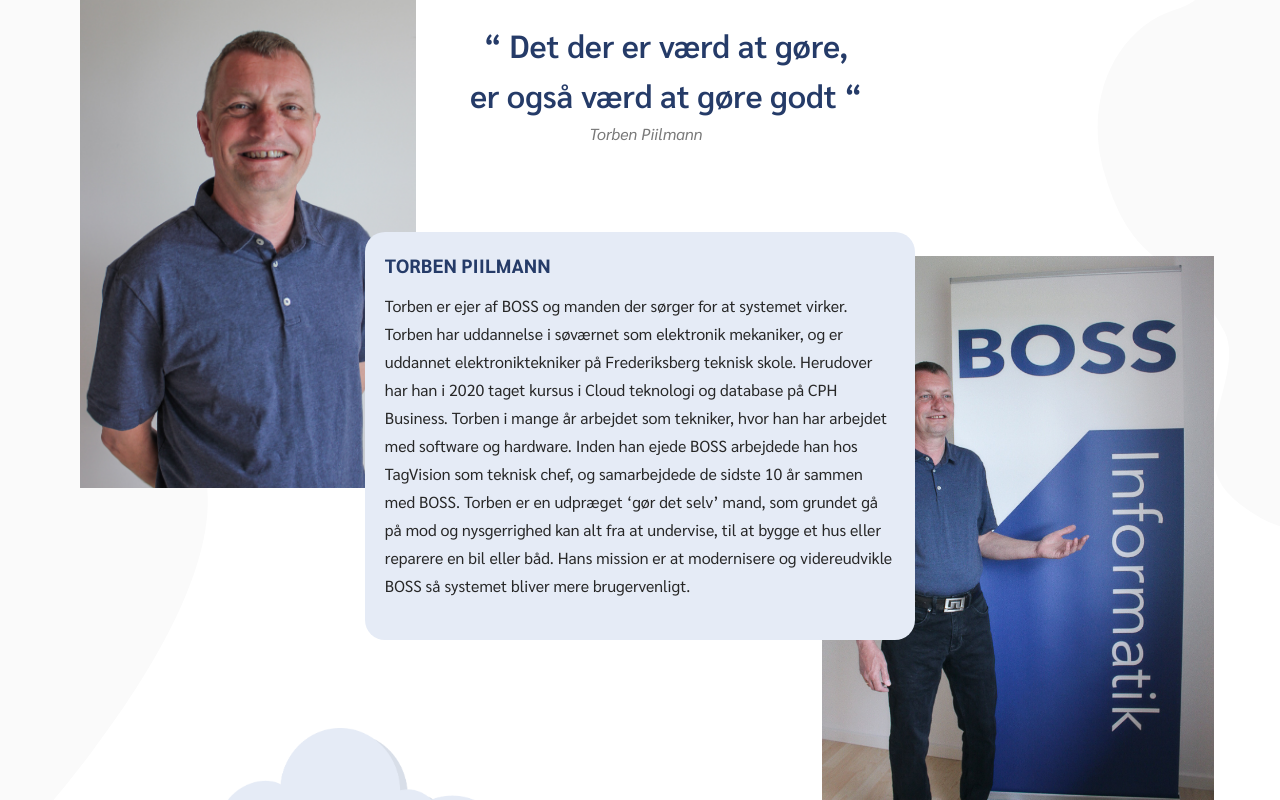
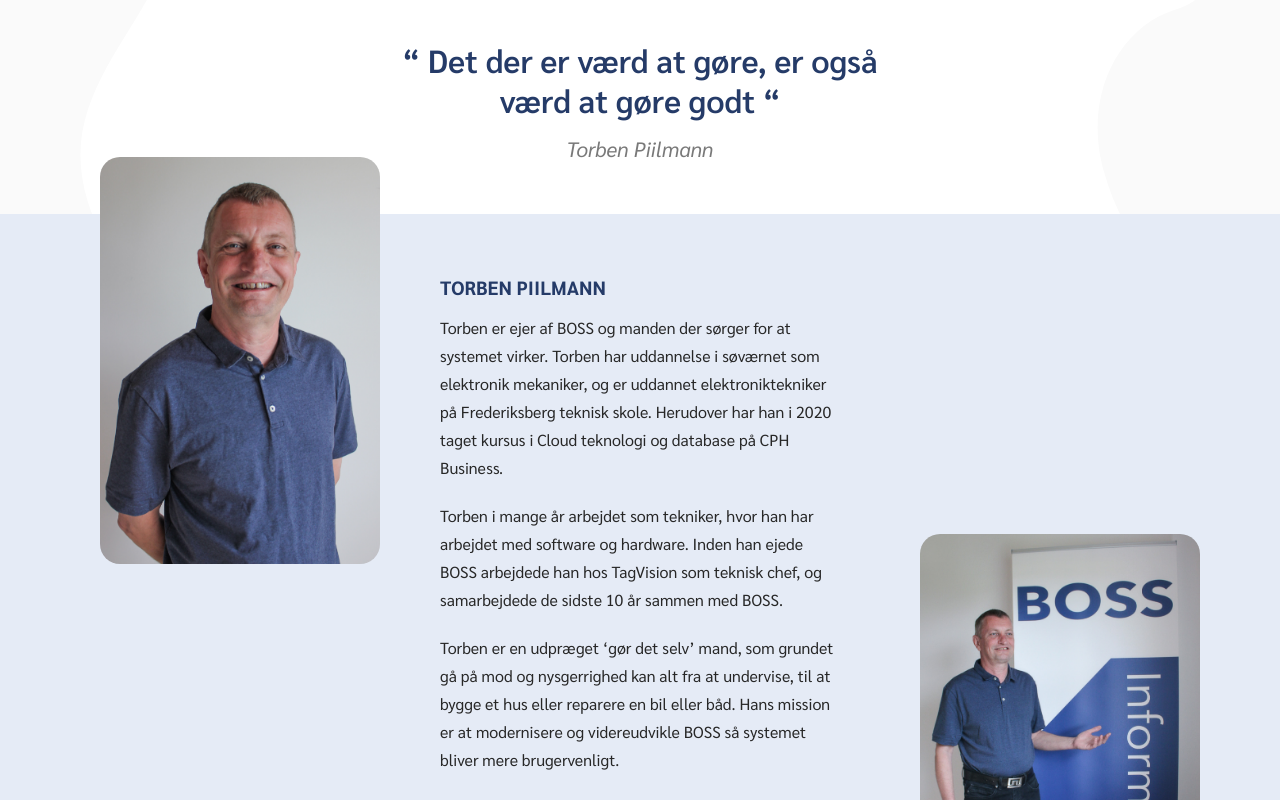
Before and after one commit to sand4570/BOSS, a React (Vite) app: page /about in a window 1280 px wide. Shown: the part 520-1320 px from the top of the page. Built offline with nearby package versions, Linux system fonts and the light colour scheme.

Commit message:
about styling

```diff
--- a/src/pages/About/index.jsx
+++ b/src/pages/About/index.jsx
@@ -16,16 +16,18 @@ const About = () => {
             <img src='/bog_scan2.jpg' alt='bog bliver scannet'></img>
             </section>
             <section id='owner_section'>
-                <div id='portrait_wrapper'>
-                    <img src='/torben-portrait.jpg'></img>
-                    <div id='owner_desk_wrapper'>
-                        <p className='citat'>“ Det der er værd at gøre, er også værd at gøre godt “</p>
-                        <p className='citat_afsender'>Torben Piilmann</p>
+            <div id='owner_desk_wrapper'>
+                    <p className='citat'>“ Det der er værd at gøre, er også værd at gøre godt “</p>
+                    <p className='citat_afsender'>Torben Piilmann</p>
+                </div>
+            <img id="portrait" src='/torben-portrait.jpg'></img>
+                <div id='torben_wrapper'>
+                    <div>
+                    <h3>Torben Piilmann</h3>
+                    <p>Torben er ejer af BOSS og manden der sørger for at systemet virker. Torben har uddannelse i søværnet som elektronik mekaniker, og er uddannet elektroniktekniker på Frederiksberg teknisk skole. Herudover har han i 2020 taget kursus i Cloud teknologi og database på CPH Business. </p>
+                    <p>Torben i mange år arbejdet som tekniker, hvor han har arbejdet med software og hardware. Inden han ejede BOSS arbejdede han hos TagVision som teknisk chef, og samarbejdede de sidste 10 år sammen med BOSS.</p>
+                    <p>Torben er en udpræget ‘gør det selv’ mand, som grundet gå på mod og nysgerrighed kan alt fra at undervise, til at bygge et hus eller reparere en bil eller båd. Hans mission er at modernisere og videreudvikle BOSS så systemet bliver mere brugervenligt. </p>
                     </div>
-                </div>
-                <div id='torben_wrapper'>
-                    <h3>Torben Piilmann</h3>
-                    <p>Torben er ejer af BOSS og manden der sørger for at systemet virker. Torben har uddannelse i søværnet som elektronik mekaniker, og er uddannet elektroniktekniker på Frederiksberg teknisk skole. Herudover har han i 2020 taget kursus i Cloud teknologi og database på CPH Business. Torben i mange år arbejdet som tekniker, hvor han har arbejdet med software og hardware. Inden han ejede BOSS arbejdede han hos TagVision som teknisk chef, og samarbejdede de sidste 10 år sammen med BOSS. Torben er en udpræget ‘gør det selv’ mand, som grundet gå på mod og nysgerrighed kan alt fra at undervise, til at bygge et hus eller reparere en bil eller båd. Hans mission er at modernisere og videreudvikle BOSS så systemet bliver mere brugervenligt. </p>
                 </div>
                 <img id='work_img' src='/torben-present.jpg'></img>
             </section>
--- a/src/pages/About/style.scss
+++ b/src/pages/About/style.scss
@@ -21,45 +21,41 @@ h2 {
 	}
 }
 
-#owner_section {
-	margin-top: 30px;
-	#portrait_wrapper {
+#owner_section{
+	margin-top: 70px;
+	img{
+		width: 75%;
+		border-radius: 20px;
+		margin: 0 auto;
+		display: block;
+		z-index: 1;
+		position: relative;
+	}
+	#work_img{
+		top: -70px;
+	}
+	#owner_desk_wrapper {
 		display: flex;
-		gap: 10px;
-		align-items: center;
-		img {
-			width: 50%;
-			z-index: -2;
+		flex-direction: column;
+		.citat {
+			font-size: 1.5rem;
+			line-height: 30px;
 		}
-		#owner_desk_wrapper {
-			display: flex;
-			flex-direction: column;
-			.citat {
-				font-size: 1.3rem;
-				line-height: 30px;
-			}
-			.citat_afsender {
-				font-size: 1rem;
-			}
+		.citat_afsender {
+			font-size: 1.1rem;
 		}
 	}
-	#torben_wrapper {
+	#torben_wrapper{
 		background-color: $rain;
-		padding: 5px 10px 20px;
-		border-radius: 20px;
 		position: relative;
 		top: -30px;
-		margin: 0 5px;
-		z-index: -1;
-	}
-	#work_img {
-		width: 70%;
-		position: relative;
-		top: -60px;
-		float: right;
-		margin-right: auto;
-		//right: -105px;
-		z-index: -2;
+		left: -10px;
+		width: 100vw;
+		padding: 50px 10px;
+		div{
+			max-width: 600px;
+			margin: 0 auto;
+		}
 	}
 }
 
@@ -98,46 +94,46 @@ h2 {
 		}
 	}
 
-	#owner_section {
-		height: 700px;
-		#portrait_wrapper {
-			align-items: flex-start;
-			#owner_desk_wrapper .citat {
-				max-width: 400px;
-				margin: 5px 0;
-			}
-			img {
-				width: 35% !important;
-			}
+	#owner_section{
+		margin-top: 40px;
+		#torben_wrapper{
+			left: -50px !important;
+			overflow-x: hidden;
 		}
-		#torben_wrapper {
-			max-width: 50vw;
-			margin: 0 auto !important;
-			padding: 10px 20px 20px !important;
-			top: -10vw;
+		img{
+			width: 30%;
 		}
-		#work_img {
-			width: 40%;
-			z-index: -2;
-			right: -54vw;
-			top: -95vw;
-			float: initial;
+		#portrait{
+			position: relative;
+			right: 24vw;
+		}
+		#work_img{
+			position: relative;
+			left: 24vw;
+		}
+		.citat {
+			font-size: 2rem !important;
+			line-height: 40px !important;
+			max-width: 550px;
+		}
+		.citat_afsender {
+			font-size: 1.3rem !important;
 		}
 	}
+
 	#vision_section {
 		display: flex;
 		flex-direction: row-reverse;
 		align-items: center;
 		gap: 60px;
 		clear: none;
-		margin-top: 20vw;
 		img {
 			width: 40%;
 		}
 	}
 }
 
-@media only screen and (min-width: 1000px) {
+@media only screen and (min-width: 900px) {
 	h2 {
 		margin-bottom: 0px;
 	}
@@ -145,29 +141,36 @@ h2 {
 		margin-top: 0;
 		width: 45%;
 	}
-	#owner_section {
-		margin-top: 50px;
-		#torben_wrapper {
-			max-width: 43vw;
-			top: -20vw;
+
+	#owner_section{
+		margin-top: -20vw;
+		#torben_wrapper{
+			left: -80px !important;
+		overflow-x: hidden !important;
+			div{
+				width: auto;
+				max-width: 400px;
+			}
 		}
-		#portrait_wrapper img {
-			width: 30% !important;
+		img{
+			width: 25%;
 		}
-		#work_img {
-			width: 35%;
-			z-index: -2;
-			right: -58vw;
-			top: -50vw;
-			float: initial;
+		#portrait{
+			right: 400px;
+			top: 320px;
 		}
-		.citat {
-			margin: 20px 0 0 40px !important;
-			font-size: 2rem !important;
-			line-height: 50px !important;
+		#work_img{
+			left: 420px;
+			top: -340px;
+		}
+		#owner_desk_wrapper{
+			position: relative;
+			top: 27vw;
 		}
 	}
-	#vision_section {
-		margin-top: 1vw;
+
+	#vision_section{
+		margin-top: -25vw;
 	}
+
 }
```
